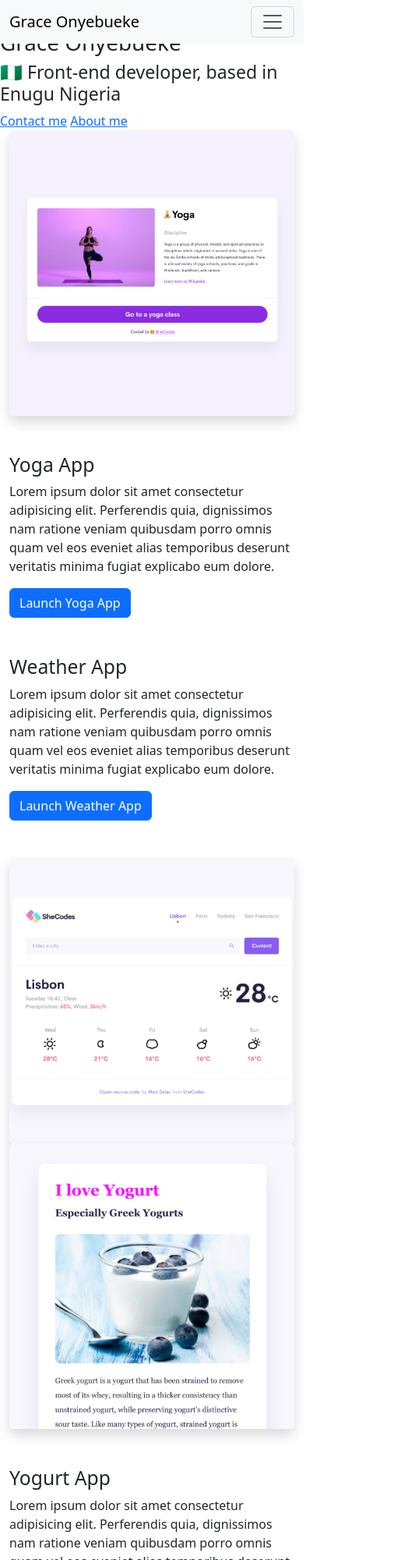
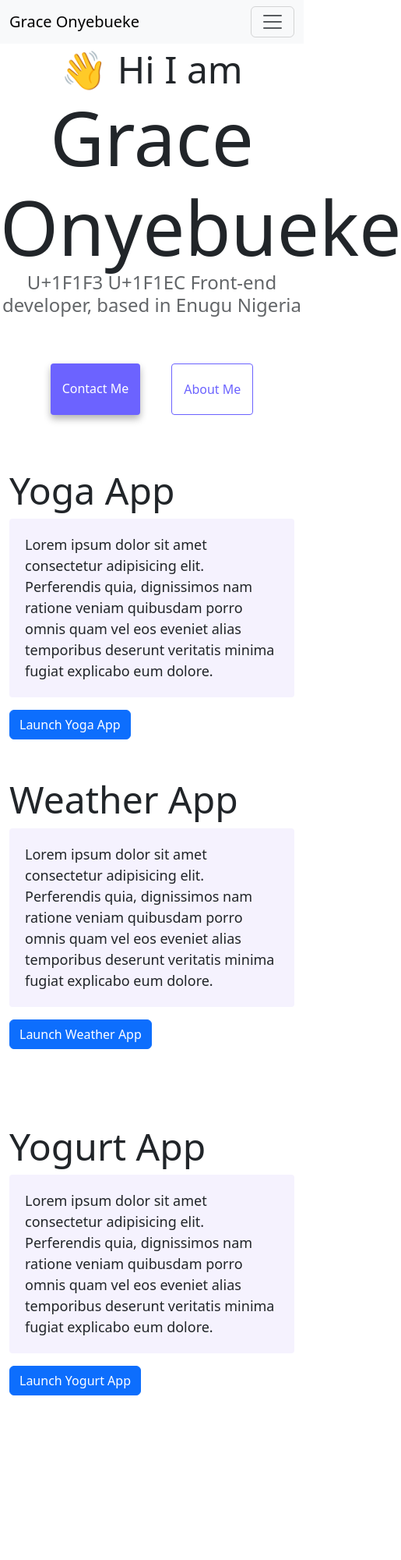
Before and after one commit to Hisgraceingrace/Grace-Onyebueke, a plain HTML site: page index.html in a window 390 px wide. Shown: the top 2000 px of the page at 78% size, 515 px wide, since content can reach past the window. After the commit the page ends 1897 px from the top, so only its background shows below. Drawn offline with nearby package versions, Linux system fonts and the light colour scheme.

Commit message:
made my code responsive to various devices

```diff
--- a/index.html
+++ b/index.html
@@ -15,6 +15,7 @@
       integrity="sha384-T3c6CoIi6uLrA9TneNEoa7RxnatzjcDSCmG1MXxSR1GAsXEV/Dwwykc2MPK8M2HN"
       crossorigin="anonymous"
     />
+    <link rel="stylesheet" href="style.css" />
     <script
       src="https://cdn.jsdelivr.net/npm/bootstrap@5.3.2/dist/js/bootstrap.bundle.min.js"
       integrity="sha384-C6RzsynM9kWDrMNeT87bh95OGNyZPhcTNXj1NW7RuBCsyN/o0jlpcV8Qyq46cDfL"
@@ -61,7 +62,7 @@
     </nav>
     <h2>👋 Hi I am</h2>
     <h1>Grace Onyebueke</h1>
-    <h3>🇳🇬 Front-end developer, based in Enugu Nigeria</h3>
+    <h3>U+1F1F3 U+1F1EC Front-end developer, based in Enugu Nigeria</h3>
     <div class="navigation-links">
       <a
         href="about.html#contact"
@@ -78,7 +79,7 @@
         <div class="col-sm-6">
           <img
             src="images/yoga.png"
-            class="img-fluid rounded shadow"
+            class="img-fluid rounded shadow home"
             alt="yoga"
           />
         </div>
@@ -107,7 +108,7 @@
         <div class="col-sm-6">
           <img
             src="images/weather.png"
-            class="img-fluid rounded shadow"
+            class="img-fluid rounded shadow home"
             alt="weather App"
           />
         </div>
@@ -116,7 +117,7 @@
         <div class="col-sm-6">
           <img
             src="images/yogurt.png"
-            class="img-fluid rounded shadow"
+            class="img-fluid rounded shadow home"
             alt="Yogurt"
           />
         </div>
--- a/styles.css
+++ b/style.css
@@ -89,5 +89,12 @@ p {
 .email-link:hover {
   text-decoration: underline;
 }
-@media() {
+@media (max-width: 800px) {
+  .home {
+    display: none;
+  }
+
+  .about {
+    font-size: 50px;
+  }
 }
```
Also changed, not shown: about.html (+4 -2 lines).
